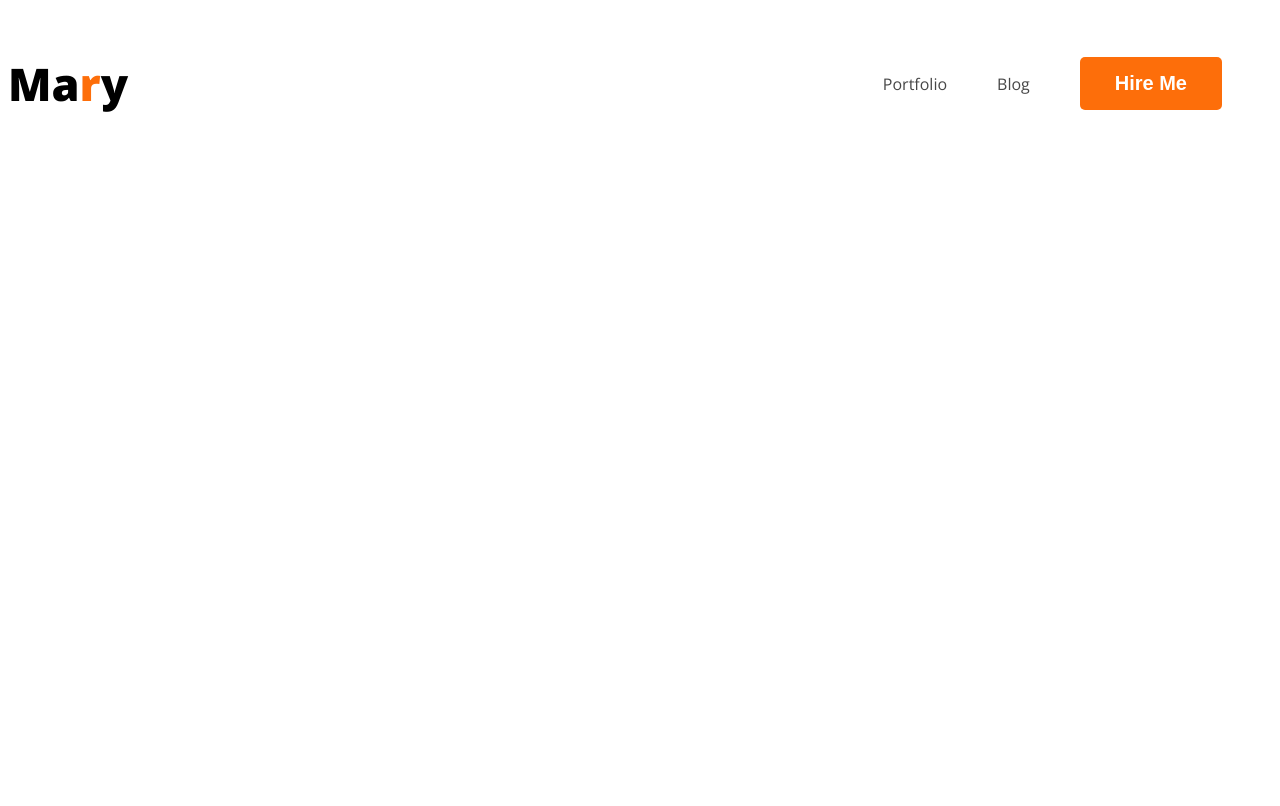
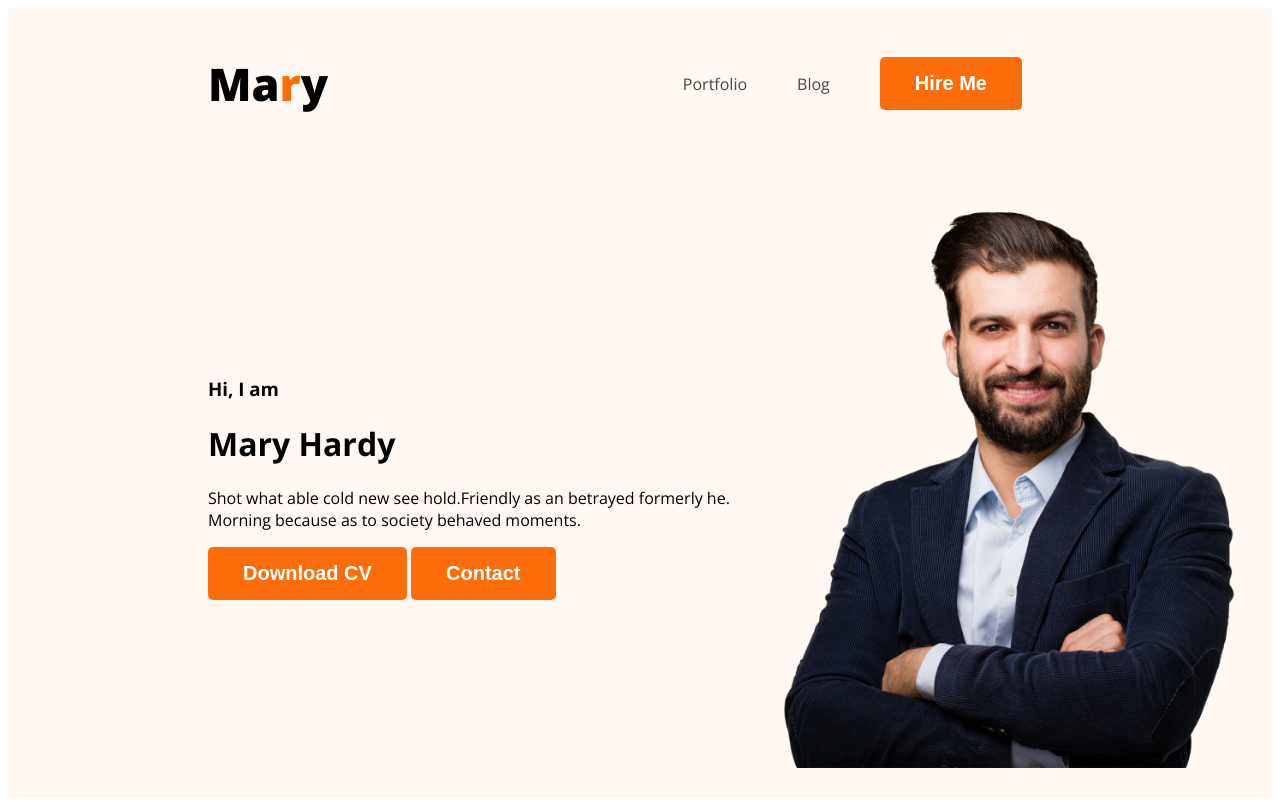
Before and after one commit to mdalaminpatwary87/simple-portfolio, a plain HTML site: page index.html in a window 1280 px wide. Drawn offline with nearby package versions, Linux system fonts and the light colour scheme.

Commit message:
header added

```diff
--- a/index.html
+++ b/index.html
@@ -10,7 +10,7 @@
     <link rel="stylesheet" href="styles/portfolio.css">
 </head>
 <body>
-    <header>
+    <header class="header">
         <nav>
             <h3 class="nav-title">Ma<span class="color-primary">r</span>y</h3>
 
@@ -21,6 +21,21 @@
             </ul>
         </nav>
 
+        <div class="banner">
+            <div class="banner-content">
+                <h3 class="banner-greeting">Hi, I am</h3>
+                <h1 class="banner-title">Mary Hardy</h1>
+                <p>Shot what able cold new see hold.Friendly as an betrayed formerly he. Morning because as to society behaved moments.</p>
+
+                <div>
+                    <button class="btn-primary">Download CV</button>
+                    <button class="btn-primary">Contact</button>
+                </div>
+            </div>
+
+            <img src="images/hardy.png" alt="profile-picture" class="profile-picture">
+
+        </div>
     </header>
 
     <main>
--- a/styles/portfolio.css
+++ b/styles/portfolio.css
@@ -20,6 +20,8 @@ nav{
     display: flex;
     justify-content: space-between;
     align-items: center;
+    margin: 0 200px;
+
 }
 .nav-title{
     font-size: 45px;
@@ -39,3 +41,17 @@ nav a{
     text-decoration: none;
     color: #474747;
 }
+
+/* Header related style  */
+.header{
+    background-color: #FFF8F3;
+}
+.banner{
+    display: flex;
+    align-items: center;
+    justify-content: space-between;
+    padding: 30px 30px 30px 200px;
+}
+.profile-picture{
+    width: 500px;
+}
```
